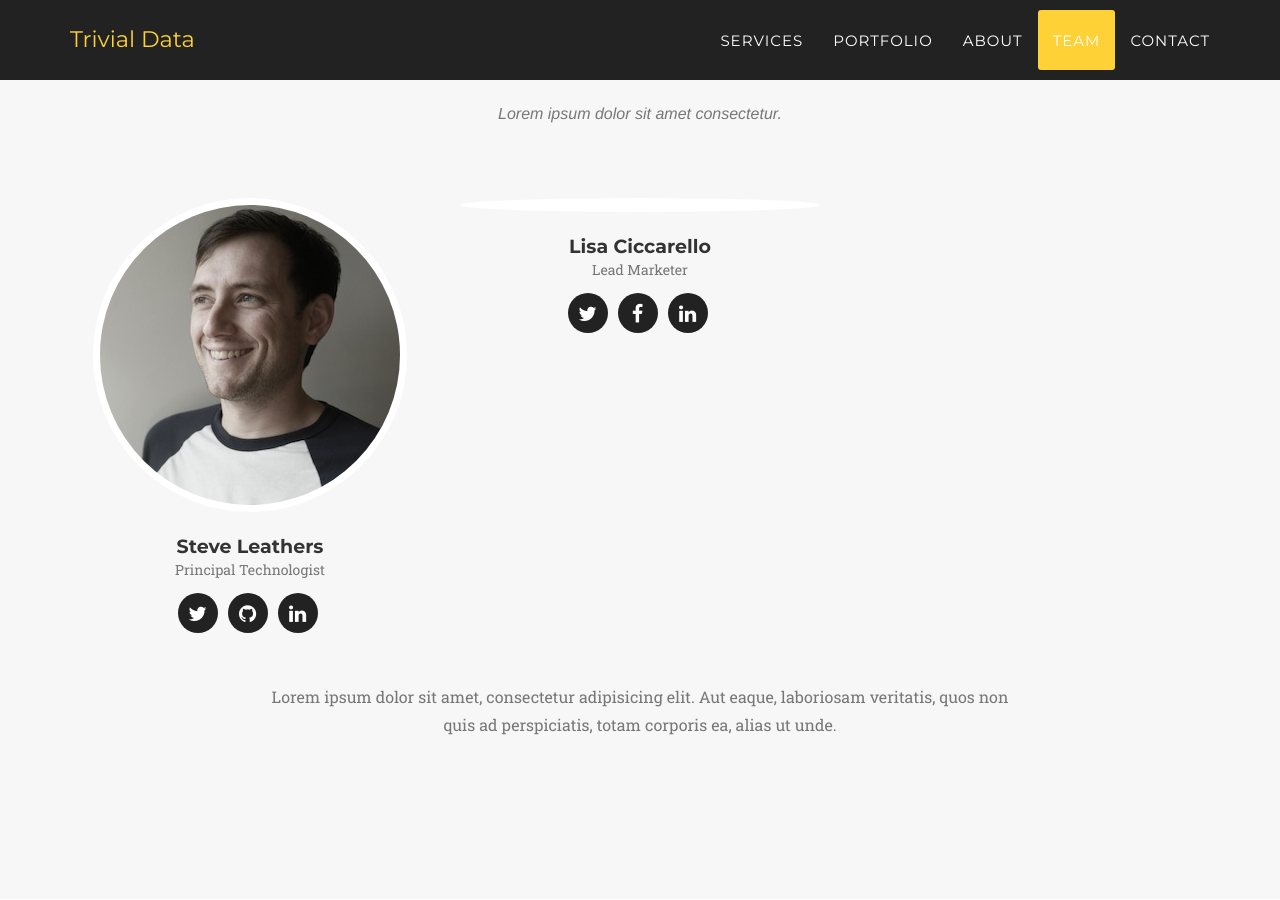
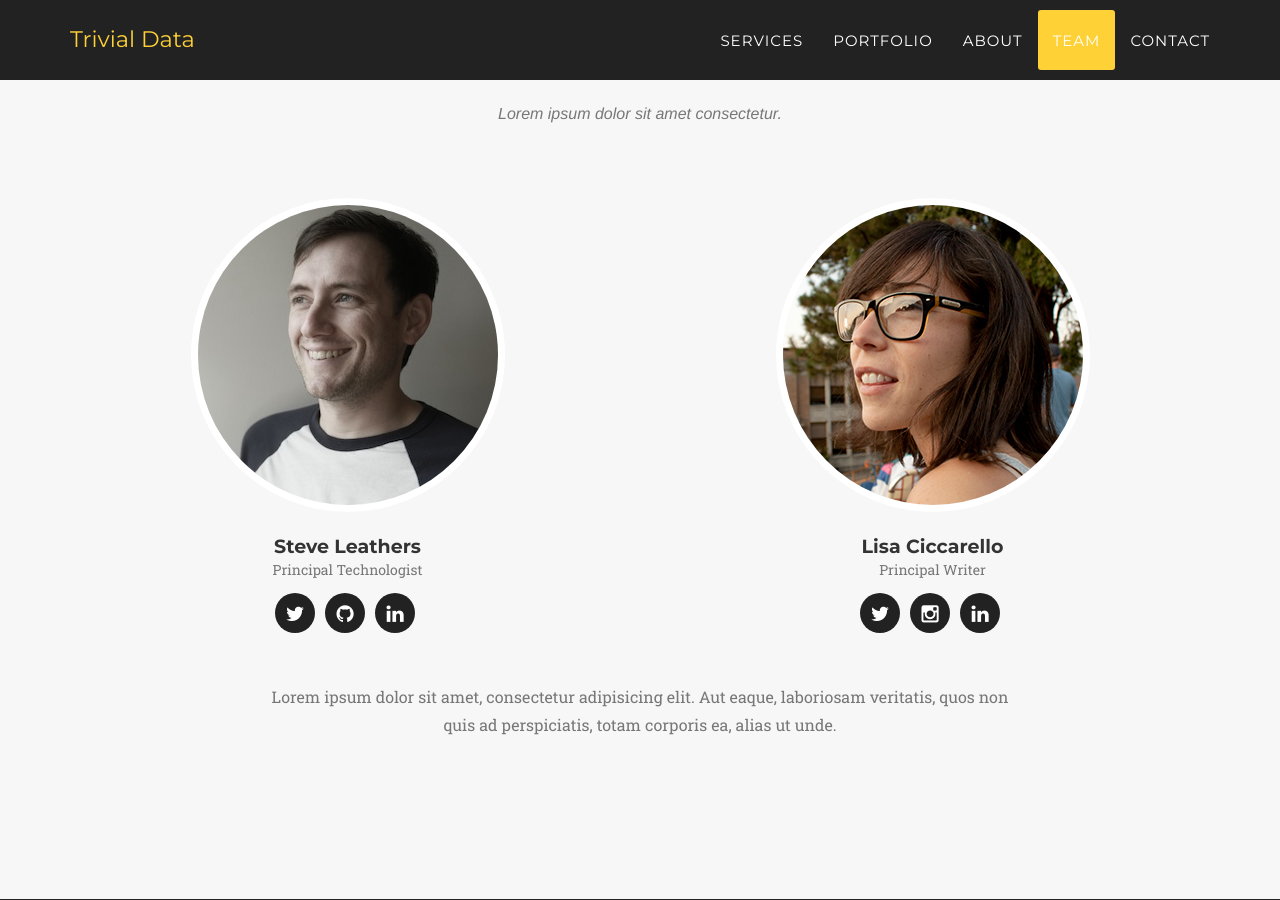
Before and after one commit to TrivialDataOrg/TrivialDataOrg.github.io, a Jekyll site: the page built from index.html, in a window 1280 px wide and 900 px high, scrolled down 4237 px. Built offline with Jekyll 4.4.1, drawn with Linux system fonts in a browser that asks for light colours; some web fonts are replaced.

Commit message:
added picture, fixed some css

```diff
--- a/_config.yml
+++ b/_config.yml
@@ -27,27 +27,21 @@ people:
 
 - name: Lisa Ciccarello
   pic: 2
-  position: Lead Marketer
+  position: Principal Writer
   social:
     - title: twitter
-      url: #
-    - title: facebook
-      url: #
+      url: http://twitter.com/salt_lock
+    - title: instagram
+      url: http://instagram.com/salt_lock
     - title: linkedin
       url: #
 
 # Social networks usernames (many more available: google-plus, flickr, dribbble, pinterest, instagram, tumblr, linkedin, etc.)
 social:
   - title: twitter
-    url: http://twitter.com/jekyllrb
-  - title: facebook
-    url:
-  - title: stack-overflow
-    url: http://stackoverflow.com/questions/tagged/jekyll
-  - title: bitbucket
-    url: http://bitbucket.org/jekyll
+    url: http://twitter.com/trivialdata
   - title: github
-    url: http://github.com/jekyll
+    url: http://github.com/TrivialDataOrg
 
 # Postal address (add as many lines as necessary)
 address:
--- a/_includes/clients.html
+++ b/_includes/clients.html
@@ -2,26 +2,7 @@
     <aside class="clients">
         <div class="container">
             <div class="row">
-                <div class="col-md-3 col-sm-6">
-                    <a href="#">
-                        <img src="img/logos/envato.jpg" class="img-responsive img-centered" alt="">
-                    </a>
-                </div>
-                <div class="col-md-3 col-sm-6">
-                    <a href="#">
-                        <img src="img/logos/designmodo.jpg" class="img-responsive img-centered" alt="">
-                    </a>
-                </div>
-                <div class="col-md-3 col-sm-6">
-                    <a href="#">
-                        <img src="img/logos/themeforest.jpg" class="img-responsive img-centered" alt="">
-                    </a>
-                </div>
-                <div class="col-md-3 col-sm-6">
-                    <a href="#">
-                        <img src="img/logos/creative-market.jpg" class="img-responsive img-centered" alt="">
-                    </a>
-                </div>
+
             </div>
         </div>
     </aside>
--- a/_includes/team.html
+++ b/_includes/team.html
@@ -9,7 +9,7 @@
             </div>
             <div class="row">
                 {% for member in site.people %}
-                <div class="col-sm-4">
+                <div class="col-sm-6">
                     <div class="team-member">
                         <img src="img/team/{{ member.pic }}.jpg" class="img-responsive img-circle" alt="">
                         <h4>{{ member.name }}</h4>
```
Also changed, not shown: img/team/2.jpg (added).
